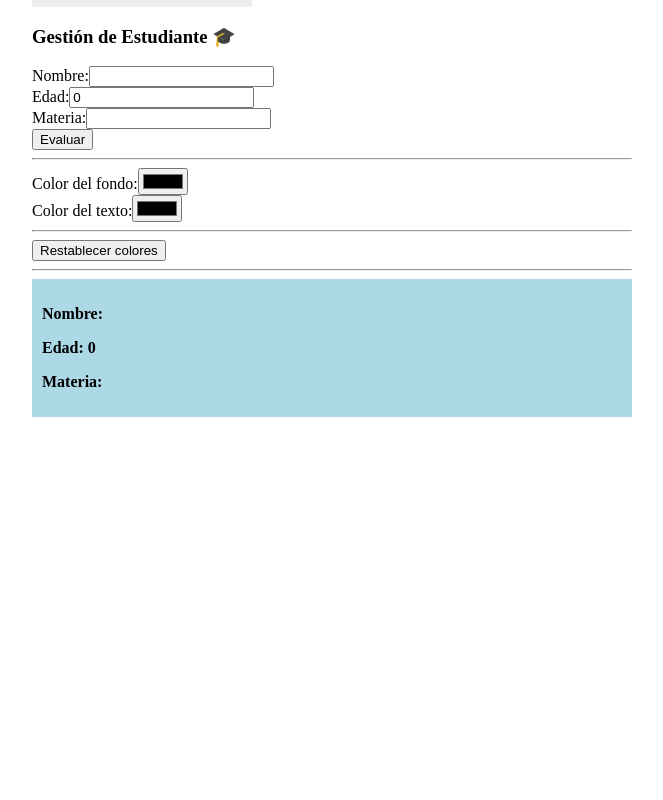
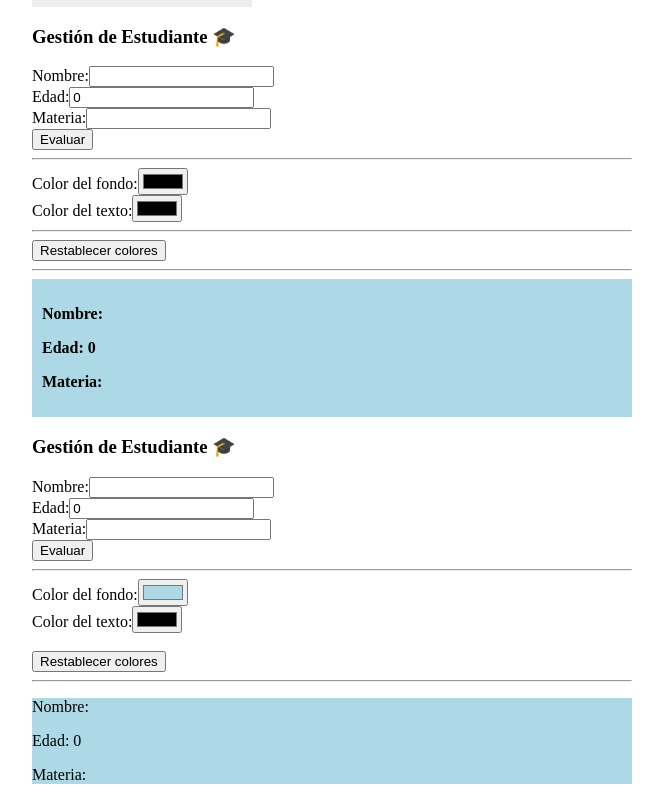
Before and after one commit to EmilioHernandez2024/Proyecto_Inicial, an Angular app: page / in a window 1280 px wide. Shown: the part 5083-5883 px from the top of the page, without its empty margins (308-971 px from the left). Before the commit the page ends 5516 px from the top, so only its background shows below. Built offline with nearby package versions, Linux system fonts and the light colour scheme.

Commit message:
parcial 1.2

```diff
--- a/src/app/parcial/parcial.html
+++ b/src/app/parcial/parcial.html
@@ -149,3 +149,38 @@ Pendientes: {{ pendientes }}</p>
   <p [style]="estiloTexto">Materia: {{ materia }}</p>
   <p [style]="estiloTexto">{{ resultado }}</p>
 </div>
+
+
+<!-- Usando Ngmodels -->
+
+<h3>Gestión de Estudiante 🎓</h3>
+
+<label>Nombre:</label>
+<input type="text" [(ngModel)]="nombre3"><br>
+
+<label>Edad:</label>
+<input type="number" [(ngModel)]="edad3"><br>
+
+<label>Materia:</label>
+<input type="text" [(ngModel)]="materia3"><br>
+
+<button (click)="evaluar2()">Evaluar</button>
+<hr>
+
+<!-- Inputs de colores con ngModel -->
+<label>Color del fondo:</label>
+<input type="color" [(ngModel)]="colorDiv2"><br>
+
+<label>Color del texto:</label>
+<input type="color" [(ngModel)]="colorTexto2"><br><br>
+
+<button (click)="restablecerColores2()">Restablecer colores</button>
+<hr>
+
+<!-- Uso directo de las variables en style -->
+<div [style.background]="colorDiv2">
+  <p [style.color]="colorTexto2">Nombre: {{ nombre3 }}</p>
+  <p [style.color]="colorTexto2">Edad: {{ edad3 }}</p>
+  <p [style.color]="colorTexto2">Materia: {{ materia3 }}</p>
+  <p [style.color]="colorTexto2">{{ resultado }}</p>
+</div>
--- a/src/app/parcial/parcial.ts
+++ b/src/app/parcial/parcial.ts
@@ -165,4 +165,27 @@ nuevaTarea = '';
     this.estiloDiv = this.estiloDivInicial;
     this.estiloTexto = this.estiloTextoInicial;
   }
+
+
+  ///otra forma de hacer
+
+  colorDiv2: string = "#add8e6";   // lightblue
+  colorTexto2: string = "#000000";
+
+  // Otros datos igual que antes...
+  nombre3: string = "";
+  edad3: number = 0;
+  materia3: string = "";
+  resultado3: string = "";
+
+  evaluar2() {
+    this.resultado = this.edad3 >= 18
+      ? "El estudiante es mayor de edad"
+      : "El estudiante es menor de edad";
+  }
+
+  restablecerColores2() {
+    this.colorDiv2 = "#add8e6";
+    this.colorTexto2 = "#000000";
+  }
 }
```
